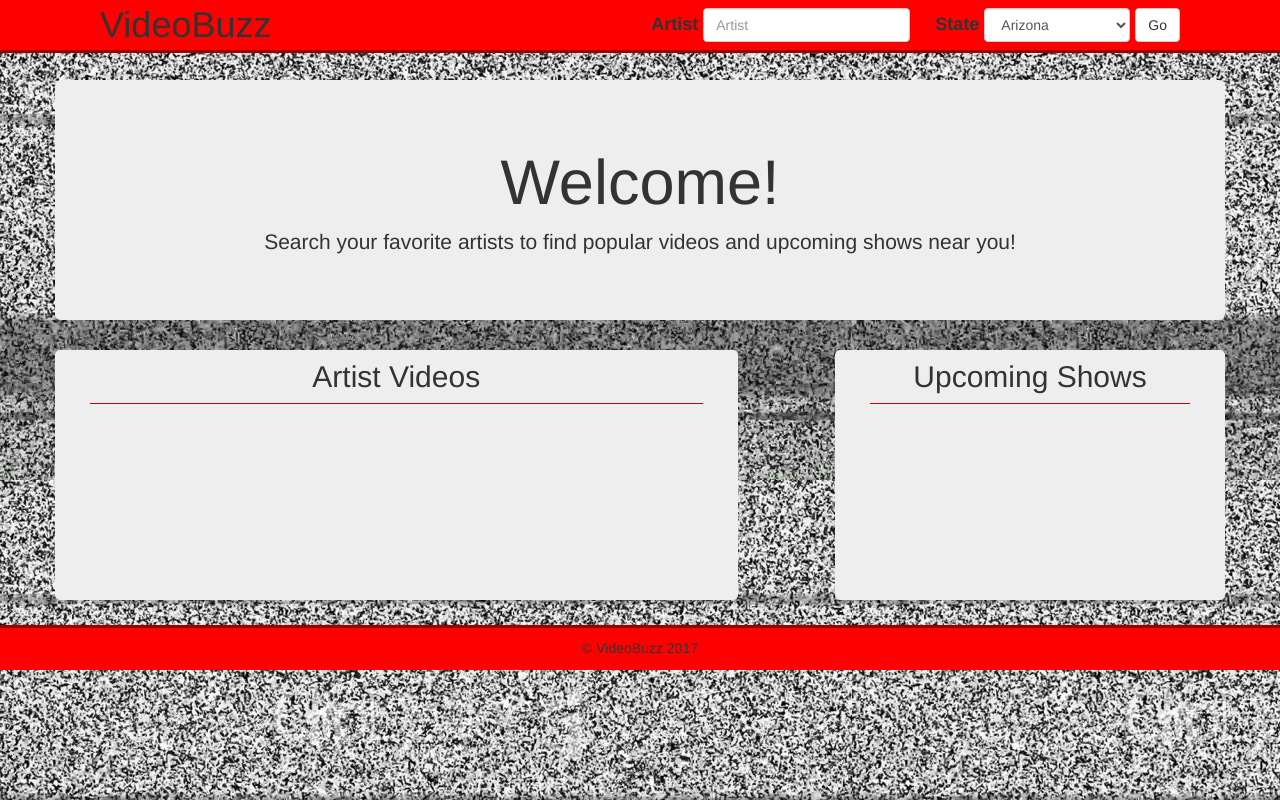
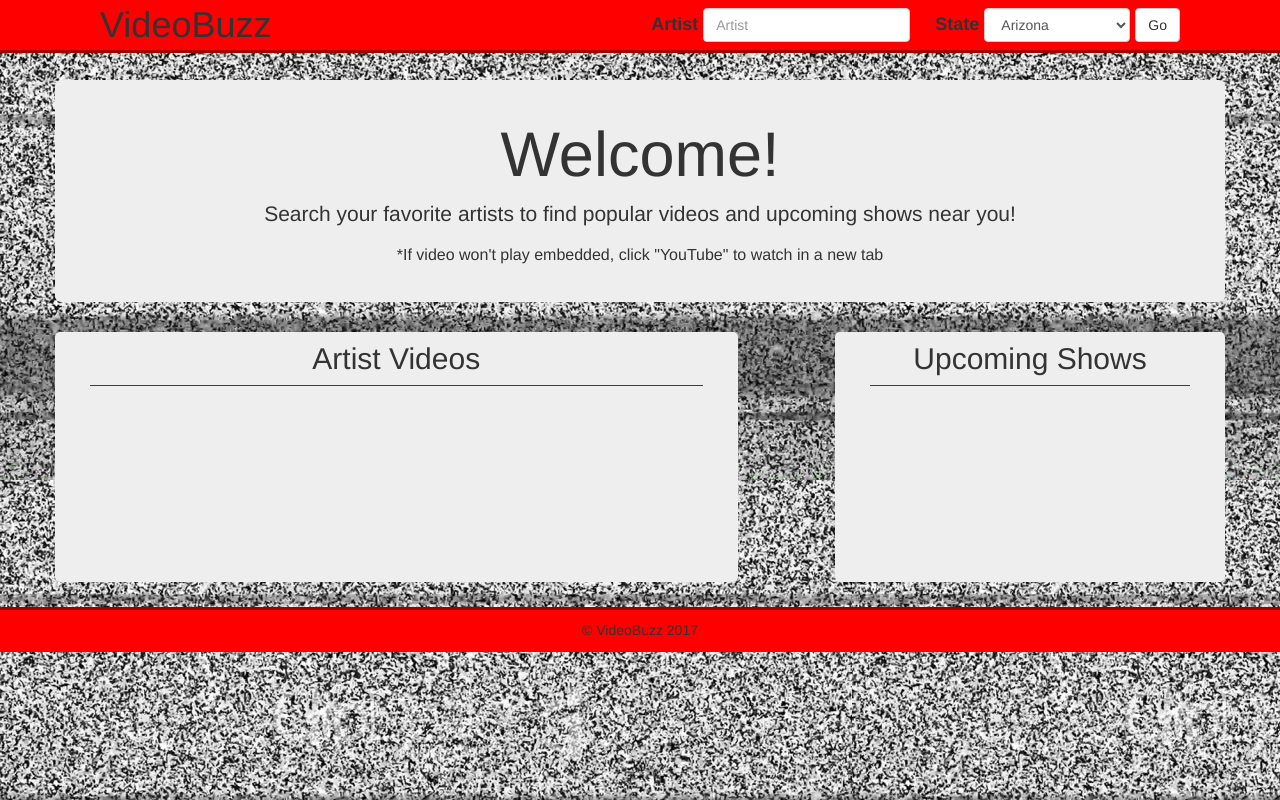
Before and after one commit to janisnjohn/Project1-Team5, a plain HTML site: page index.html in a window 1280 px wide. Drawn offline with nearby package versions, Linux system fonts and the light colour scheme.

Commit message:
final tweaks

```diff
--- a/index.html
+++ b/index.html
@@ -81,6 +81,7 @@
 			<div class="jumbotron">
   			<h1>Welcome!</h1>
         <p>Search your favorite artists to find popular videos and upcoming shows near you!</p>
+        <p id="subtext">*If video won't play embedded, click "YouTube" to watch in a new tab</p>
 			</div>
 		</div>
 		<div class="row">
--- a/style.css
+++ b/style.css
@@ -64,6 +64,10 @@ h2, hr {
   margin-bottom: 20px;
 }
 
+#subtext {
+  font-size: 16px;
+}
+
 a, a:hover {
   text-decoration: none;
   color: #333;
@@ -77,3 +81,7 @@ a, a:hover {
   height: 45px;
   border-top: 3px solid #900;
 }
+
+.jumbotron {
+  padding: 20px;
+}
```
